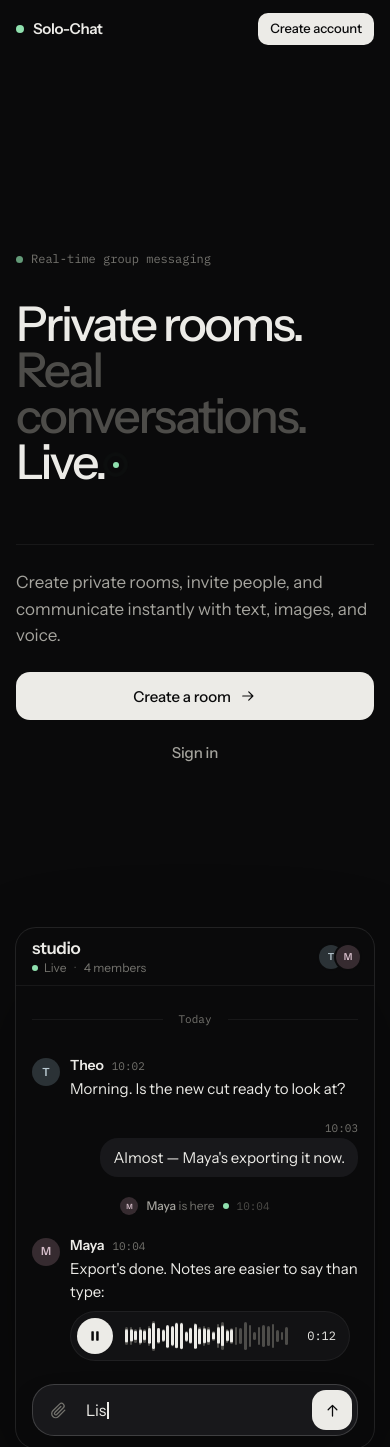
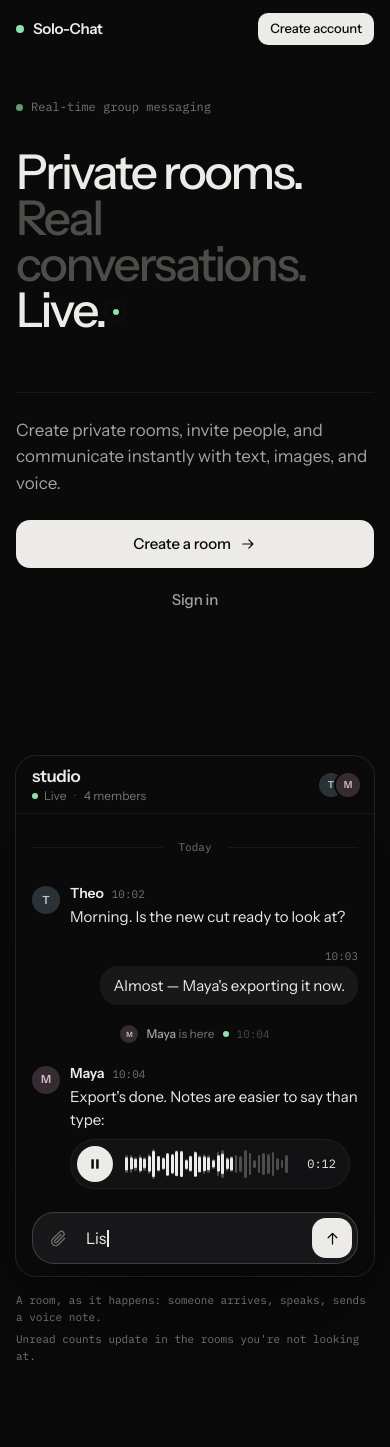
Before and after one commit to JoseSholly/solo-chat, a Django app: page / in a window 390 px wide. Shown: the top 1447 px of the page. Run offline with Django 5.2, Linux system fonts and the light colour scheme.

Commit message:
Remove full-height hero gap on mobile landing page
Co-Authored-By: Claude Sonnet 5.5 <noreply@anthropic.com>
Claude-Session: https://claude.ai/code/session_01AXYKW66b6TGGT3TivVznoM

```diff
--- a/static/css/style.css
+++ b/static/css/style.css
@@ -1865,6 +1865,7 @@ textarea.input { height: auto; min-height: 96px; padding: var(--s-3) var(--s-4);
   .drawer { width: 100vw; border-left: 0; }
 
   .site-nav-links .btn-ghost { display: none; }
+  .hero { min-height: 0; justify-content: flex-start; padding-top: calc(var(--header-h) + var(--s-10)); padding-bottom: var(--s-12); }
   .hero-foot { flex-direction: column; align-items: flex-start; gap: var(--s-6); }
   .showcase-frame { height: 520px; }
   .showcase-caption { flex-direction: column; gap: var(--s-1); }
```
